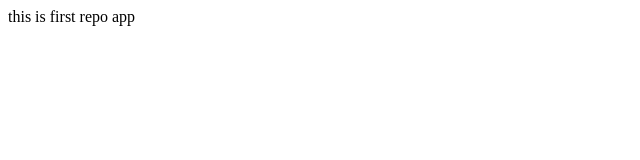
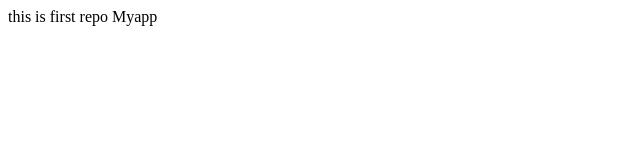
Before and after one commit to rustam750/Gitrepo, a plain HTML site: page index.html in a window 1280 px wide. Shown: the full height of the page, 0-640 px from the left. Drawn offline with Linux system fonts and the light colour scheme.

Commit message:
add Myapp

```diff
--- a/index.html
+++ b/index.html
@@ -1 +1 @@
-<p>this is first repo app</p>
+<p>this is first repo Myapp</p>
```
